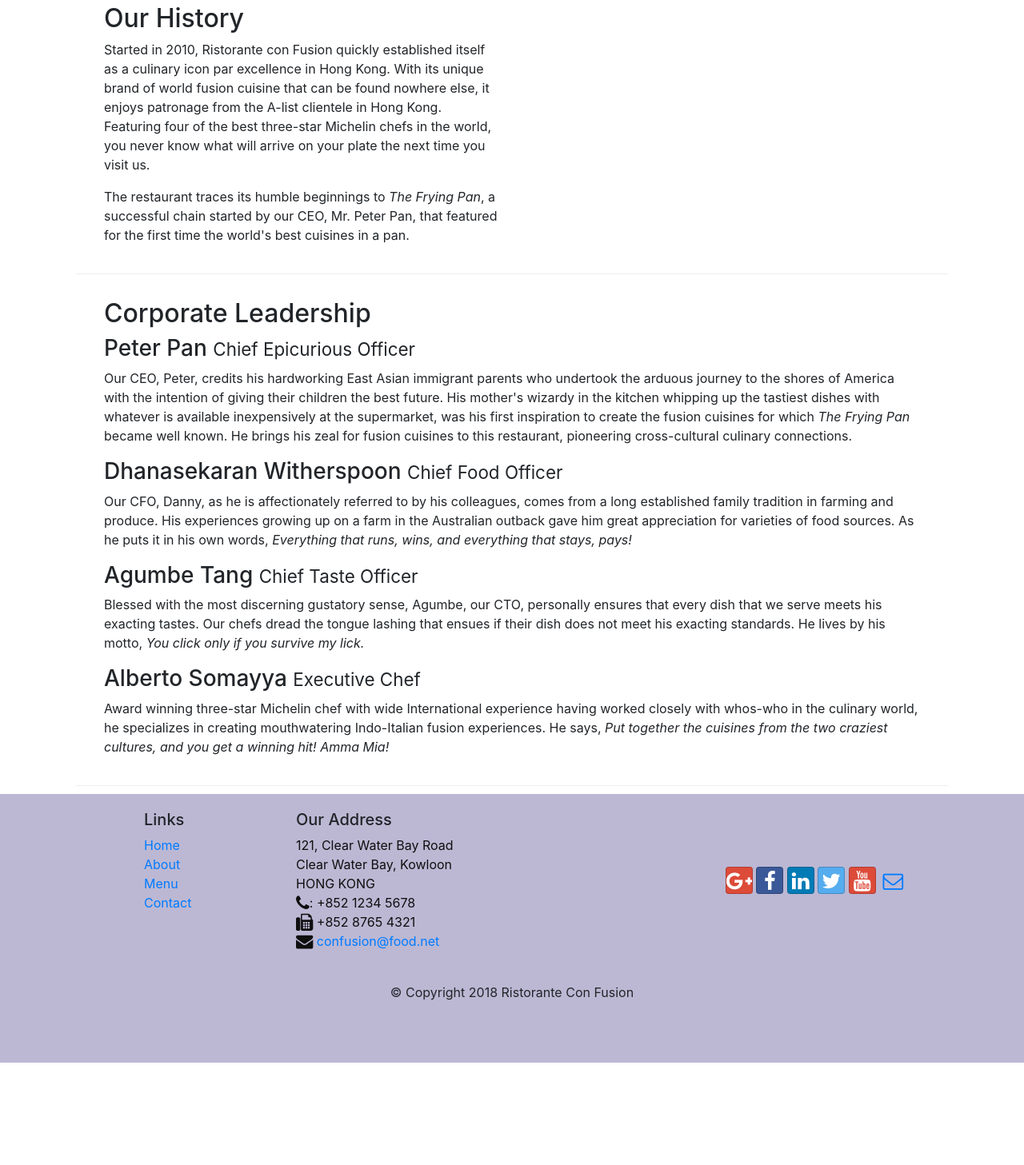
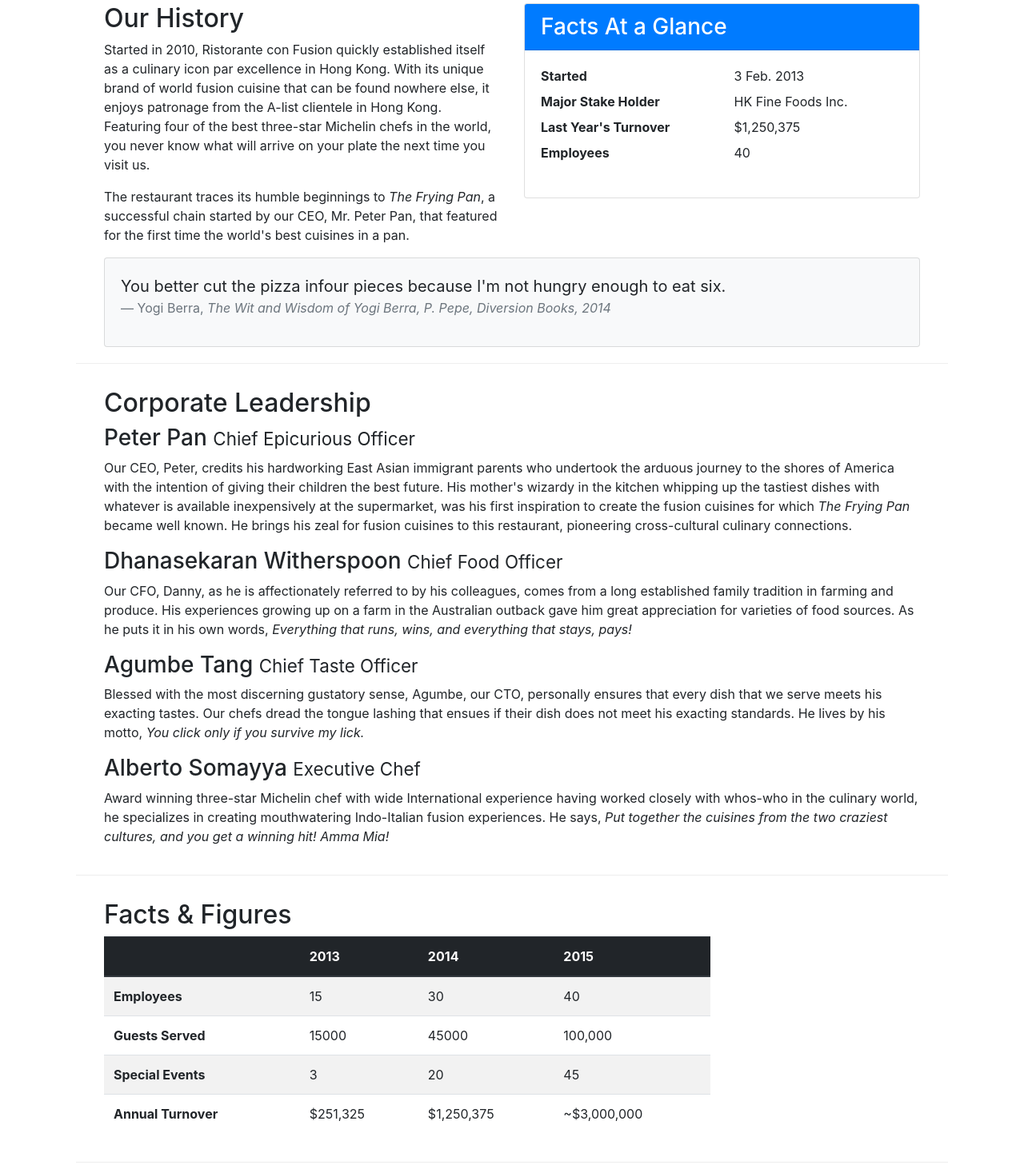
Before and after one commit to Sirisha512/conFusion, a website: page aboutus.html in a window 1280 px wide. Shown: the part 427-1884 px from the top of the page at 80% size. Before the commit the page ends 1756 px from the top, so only its background shows below. Drawn offline with nearby package versions, Linux system fonts and the light colour scheme.

Commit message:
Tables and Cards

```diff
--- a/aboutus.html
+++ b/aboutus.html
@@ -66,7 +66,37 @@
                 <p>Started in 2010, Ristorante con Fusion quickly established itself as a culinary icon par excellence in Hong Kong. With its unique brand of world fusion cuisine that can be found nowhere else, it enjoys patronage from the A-list clientele in Hong Kong.  Featuring four of the best three-star Michelin chefs in the world, you never know what will arrive on your plate the next time you visit us.</p>
                 <p>The restaurant traces its humble beginnings to <em>The Frying Pan</em>, a successful chain started by our CEO, Mr. Peter Pan, that featured for the first time the world's best cuisines in a pan.</p>
             </div>
-            <div class="col-12 col-sm">
+            <div class="col-sm">
+                <div class="card">
+                    <h3 class="card-header bg-primary text-white">Facts At a Glance</h3>
+                    <div class="card-body">
+                        <dl class="row">
+                            <dt class="col-6">Started</dt>
+                            <dd class="col-6">3 Feb. 2013</dd>
+                            <dt class="col-6">Major Stake Holder</dt>
+                            <dd class="col-6">HK Fine Foods Inc.</dd>
+                            <dt class="col-6">Last Year's Turnover</dt>
+                            <dd class="col-6">$1,250,375</dd>
+                            <dt class="col-6">Employees</dt>
+                            <dd class="col-6">40</dd>
+                        </dl>
+                    </div>
+                </div>
+            </div>
+            <div class="col-12">
+                <div class="card card-body bg-light">
+                    <blockquote class="blockquote">
+                        <p class="mb-0">You better cut the pizza infour pieces
+                            because I'm not hungry enough to eat six.
+                        </p>
+                        <footer class="blockquote-footer">Yogi Berra,
+                            <cite title="Source Title">
+                                The Wit and Wisdom of Yogi Berra, P. Pepe, Diversion Books, 2014
+                            </cite>
+                        </footer>
+                    </blockquote>
+
+                </div>
             </div>
         </div>
 
@@ -84,6 +114,50 @@
                 <p class="d-none d-sm-block">Award winning three-star Michelin chef with wide International experience having worked closely with whos-who in the culinary world, he specializes in creating mouthwatering Indo-Italian fusion experiences. He says, <em>Put together the cuisines from the two craziest cultures, and you get a winning hit! Amma Mia!</em></p>
 
             </div>
+       </div>
+       <dic class="row row-content">
+           <div class="col-12 col-sm-9">
+               <h2>Facts &amp; Figures</h2>
+               <div class="table-responsive">
+                   <table class="table table-striped">
+                        <thead class="thead-dark">
+                            <tr>
+                                <th>&nbsp;</th>
+                                <th>2013</th>
+                                <th>2014</th>
+                                <th>2015</th>
+                            </tr>
+                        </thead>
+                        <tbody>
+                            <tr>
+                                <th>Employees</th>
+                                <td>15</td>
+                                <td>30</td>
+                                <td>40</td>
+                            </tr>
+                            <tr>
+                                <th>Guests Served</th>
+                                <td>15000</td>
+                                <td>45000</td>
+                                <td>100,000</td>
+                            </tr>
+                            <tr>
+                                <th>Special Events</th>
+                                <td>3</td>
+                                <td>20</td>
+                                <td>45</td>
+                            </tr>
+                            <tr>
+                                <th>Annual Turnover</th>
+                                <td>$251,325</td>
+                                <td>$1,250,375</td>
+                                <td>~$3,000,000</td>
+                            </tr>
+                        </tbody>
+                   </table>
+               </div>
+           </div>
+           <div class="col-12 col-sm-3"></div>
        </div>
 
     </div>
```
